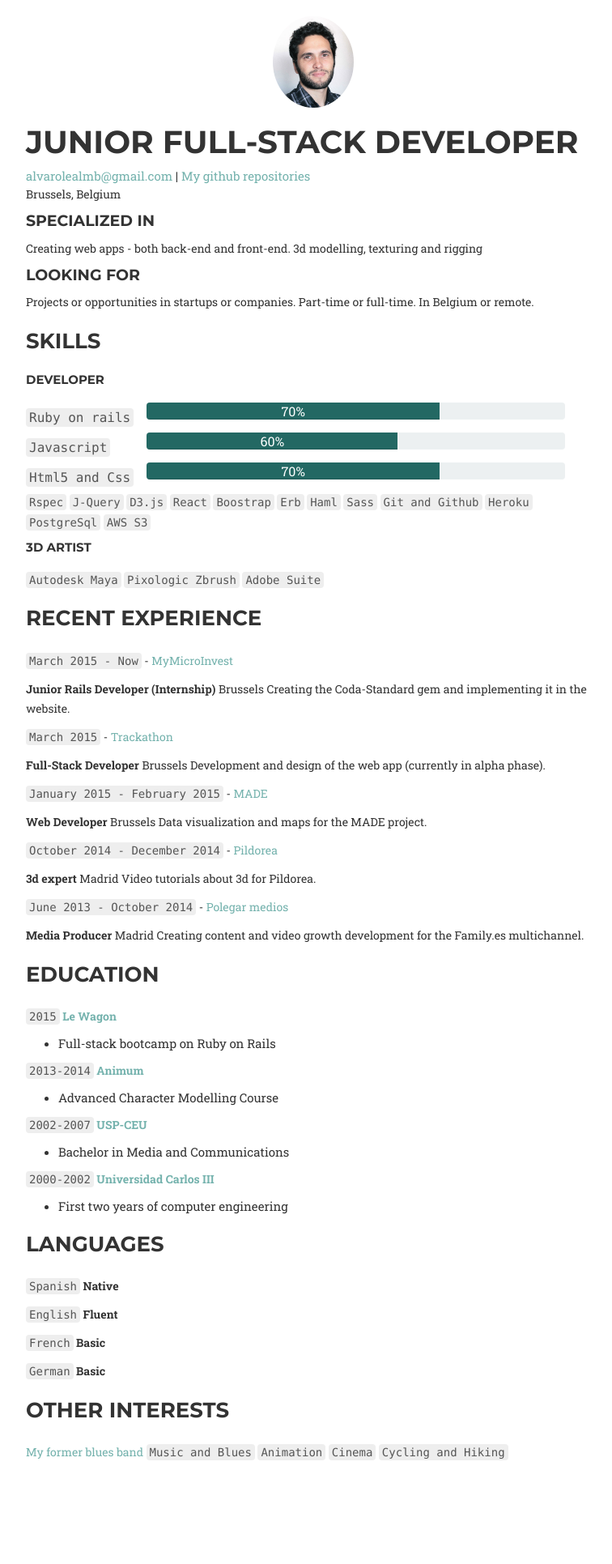
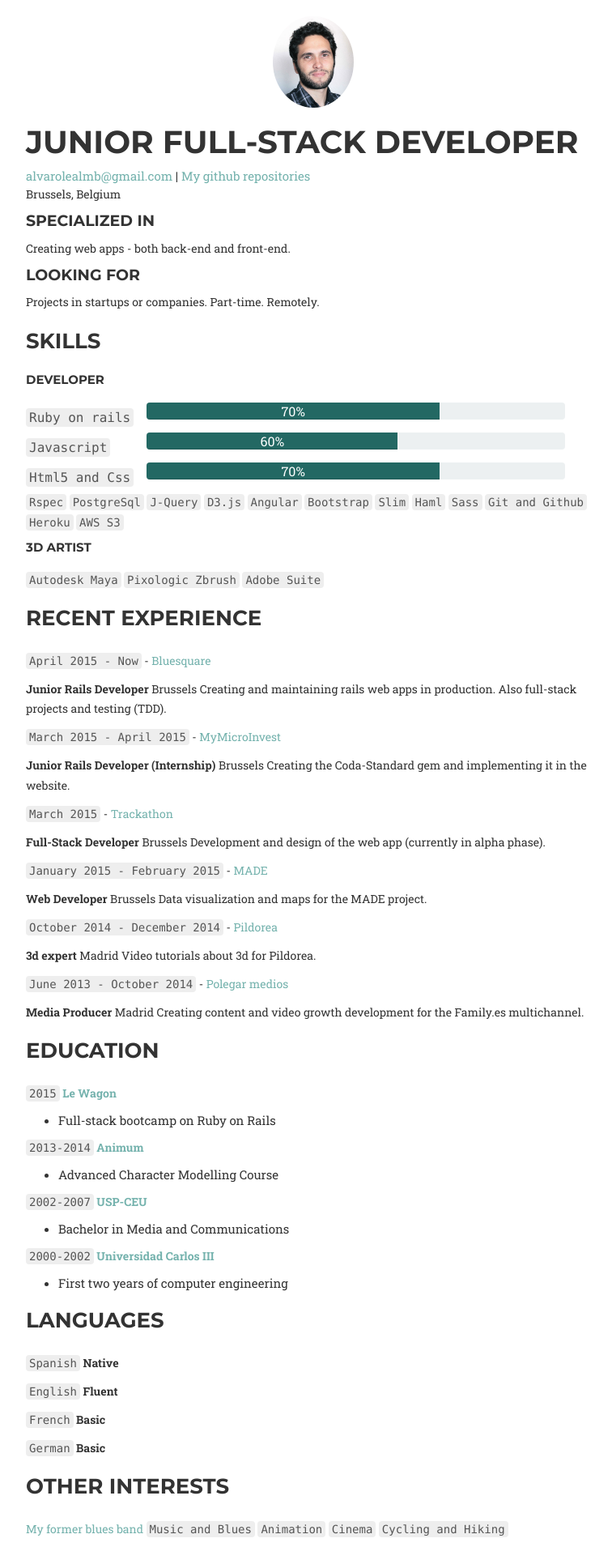
Before and after one commit to Bluesmile82/Bluesmile82.github.io, a Jekyll site: the page built from cv.md, in a window 1280 px wide. Shown: the whole page at 81% size, without its empty margins (253-1009 px from the left). Built offline with Jekyll 4.4.1, drawn with Linux system fonts in a browser that asks for light colours; some web fonts are replaced; before the commit the page ends 1836 px from its top, so only the background shows below that.

Commit message:
Updates experience

```diff
--- a/_posts/2015-05-17-CV.markdown
+++ b/_posts/2015-05-17-CV.markdown
@@ -19,11 +19,11 @@ Brussels, Belgium
 
 #### Specialized in
 
-Creating web apps - both back-end and front-end. 3d modelling, texturing and rigging
+Creating web apps - both back-end and front-end.
 
 #### Looking for
 
-Projects or opportunities in startups or companies. Part-time or full-time. In Belgium or remote.
+Projects in startups or companies. Part-time. Remotely.
 
 ### Skills
 
@@ -45,16 +45,16 @@ Projects or opportunities in startups or companies. Part-time or full-time. In B
 </table>
 
 `Rspec`
+`PostgreSql`
 `J-Query`
 `D3.js`
-`React`
-`Boostrap`
-`Erb`
+`Angular`
+`Bootstrap`
+`Slim`
 `Haml`
 `Sass`
 `Git and Github`
 `Heroku`
-`PostgreSql`
 `AWS S3`
 
 ##### 3d artist
@@ -67,7 +67,13 @@ Projects or opportunities in startups or companies. Part-time or full-time. In B
 {::options parse_block_html="true" /}
 
 <!-- <div id="recent_experience"> -->
-  `March 2015 - Now` - <a href="https://www.mymicroinvest.com/" target="_blank"> MyMicroInvest </a>
+
+  `April 2015 - Now` - <a href="http://www.bluesquare.org/" target="_blank"> Bluesquare </a>
+
+  __Junior Rails Developer__ Brussels
+  Creating and maintaining rails web apps in production. Also full-stack projects and testing (TDD).
+
+  `March 2015 - April 2015` - <a href="https://www.mymicroinvest.com/" target="_blank"> MyMicroInvest </a>
 
   __Junior Rails Developer (Internship)__ Brussels
   Creating the Coda-Standard gem and implementing it in the website.
```
